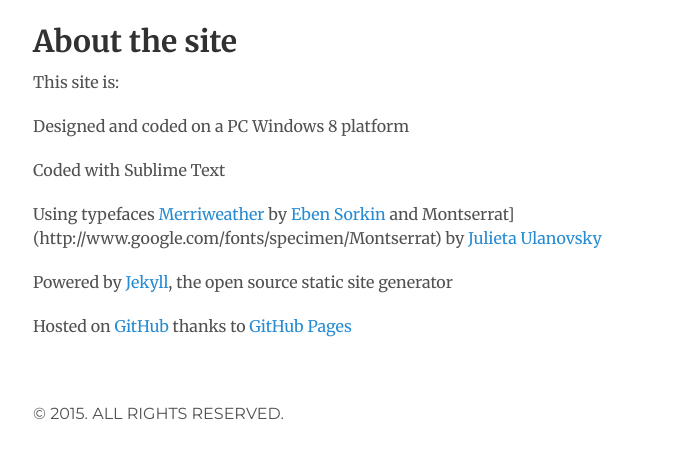
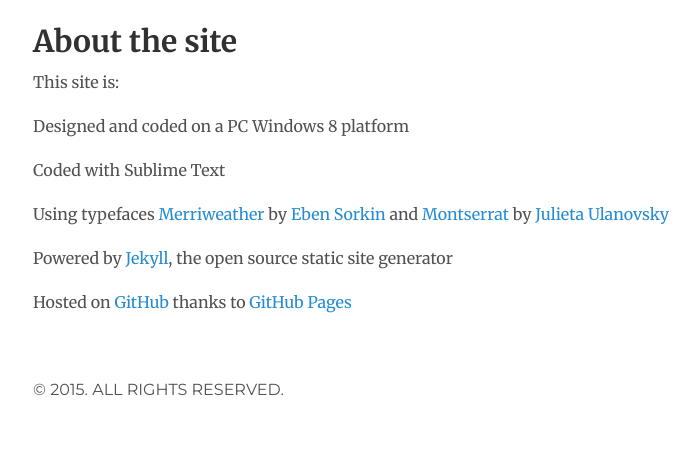
Before and after one commit to moralesn/moralesn.github.io, a Jekyll site: the page built from about.md, in a window 1280 px wide, cut to the strip 324-782 px from the top of the page. Shown: the whole strip, without its empty margins (247-946 px from the left). Built offline with Jekyll 4.4.1, drawn with Linux system fonts in a browser that asks for light colours; Markdown is read by kramdown in place of the engine named in the settings.

Commit message:
update about

```diff
--- a/about.md
+++ b/about.md
@@ -21,7 +21,7 @@ Designed and coded on a PC Windows 8 platform
 
 Coded with Sublime Text
 
-Using typefaces [Merriweather](http://www.google.com/fonts/specimen/Merriweather) by [Eben Sorkin](https://ebensorkin.wordpress.com/) and Montserrat](http://www.google.com/fonts/specimen/Montserrat) by [Julieta Ulanovsky](http://www.zkysky.com.ar/)
+Using typefaces [Merriweather](http://www.google.com/fonts/specimen/Merriweather) by [Eben Sorkin](https://ebensorkin.wordpress.com/) and [Montserrat](http://www.google.com/fonts/specimen/Montserrat) by [Julieta Ulanovsky](http://www.zkysky.com.ar/)
 
 Powered by [Jekyll](http://jekyllrb.com/), the open source static site generator
 
```
